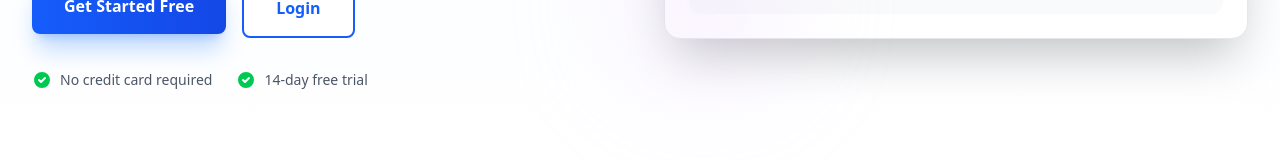
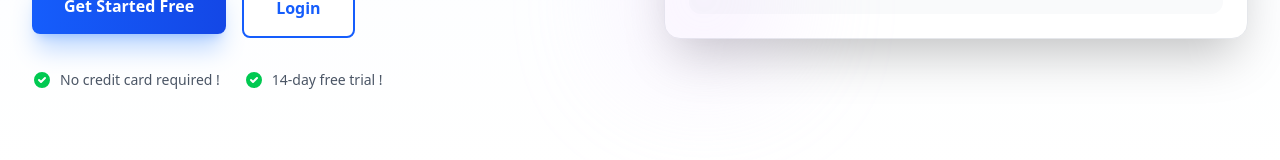
Before and after one commit to Var6/CSCBilling, a Next.js app: page / in a window 1280 px wide. Shown: the part 498-658 px from the top of the page. Built offline with nearby package versions, Linux system fonts and the light colour scheme.

Commit message:
changes in 404.

```diff
--- a/components/ui/HeroSection.tsx
+++ b/components/ui/HeroSection.tsx
@@ -37,13 +37,13 @@ export default function HeroSection() {
                 <svg className="w-5 h-5 text-green-500" fill="currentColor" viewBox="0 0 20 20">
                   <path fillRule="evenodd" d="M10 18a8 8 0 100-16 8 8 0 000 16zm3.707-9.293a1 1 0 00-1.414-1.414L9 10.586 7.707 9.293a1 1 0 00-1.414 1.414l2 2a1 1 0 001.414 0l4-4z" clipRule="evenodd" />
                 </svg>
-                <span>No credit card required</span>
+                <span>No credit card required !</span>
               </div>
               <div className="flex items-center gap-2">
                 <svg className="w-5 h-5 text-green-500" fill="currentColor" viewBox="0 0 20 20">
                   <path fillRule="evenodd" d="M10 18a8 8 0 100-16 8 8 0 000 16zm3.707-9.293a1 1 0 00-1.414-1.414L9 10.586 7.707 9.293a1 1 0 00-1.414 1.414l2 2a1 1 0 001.414 0l4-4z" clipRule="evenodd" />
                 </svg>
-                <span>14-day free trial</span>
+                <span>14-day free trial !</span>
               </div>
             </div>
           </div>
```
